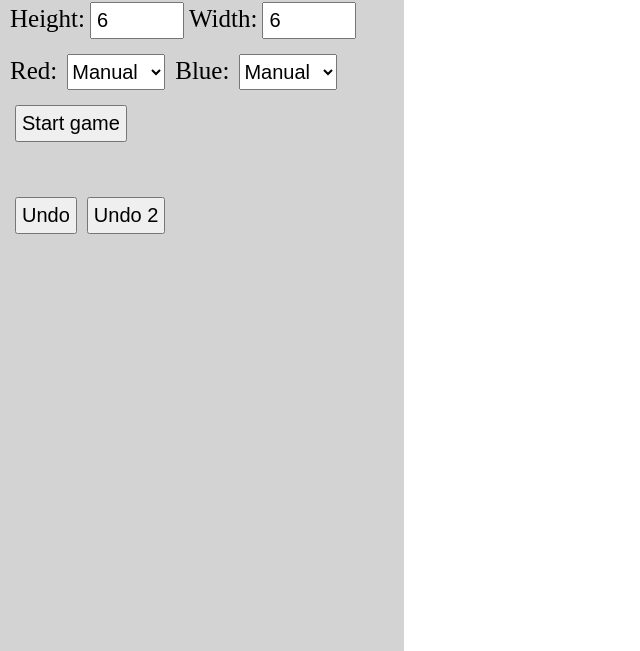
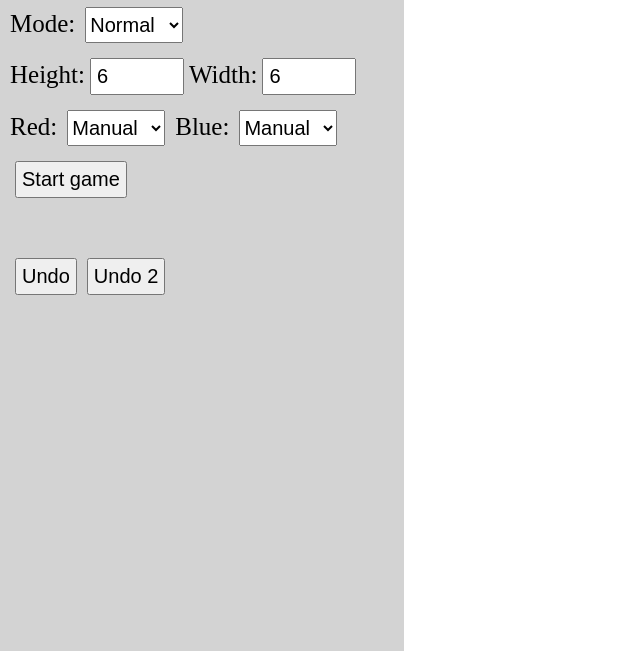
Before and after one commit to AaronHe7/hex, a React app: page / in a window 1280 px wide. Shown: the part 149-800 px from the top of the page, without its empty margins (0-640 px from the left). Built offline with nearby package versions, Linux system fonts and the light colour scheme.

Commit message:
Add Anti Hex game mode

```diff
--- /dev/null
+++ b/src/components/AntiHex.js
@@ -0,0 +1,25 @@
+import Hex from "./Hex";
+
+export default class AntiHex extends Hex {
+    constructor(width, height) {
+        super(width, height);
+    }
+    move(r, c) {
+        let gameOverBefore = this.gameOver;
+        super.move(r, c);
+        if (gameOverBefore != this.gameOver) {
+            this.winner *= -1;
+        }
+    }
+    copy() {
+        let hex = new AntiHex(this.WIDTH, this.HEIGHT);
+        hex.currentPlayer = this.currentPlayer;
+        hex.gameOver = this.gameOver;
+        hex.winner = this.winner;
+        for (let move of this.moveHistory) {
+            hex.board[move[0]][move[1]] = this.board[move[0]][move[1]];
+            hex.moveHistory.push([...move]);
+        }
+        return hex;
+    }
+}
--- a/src/components/Game.js
+++ b/src/components/Game.js
@@ -1,5 +1,6 @@
 import React, { Component } from 'react'
 import Hex from './Hex'
+import AntiHex from './AntiHex'
 import styles from './css/game.module.scss'
 import RandomPlayer from './RandomPlayer'
 import Mcts from './Mcts'
@@ -11,6 +12,7 @@ export default class Game extends Component {
         this.canvasRef = React.createRef();
         this.statusRef = React.createRef();
         this.statusRef2 = React.createRef();
+        this.modeRef = React.createRef();
         this.heightRef = React.createRef();
         this.widthRef = React.createRef();
         this.redRef = React.createRef();
@@ -53,7 +55,15 @@ export default class Game extends Component {
         this.aiBlue = this.blueRef.current.value;
         let height = parseInt(this.heightRef.current.value);
         let width = parseInt(this.widthRef.current.value);
-        this.hex = new Hex(width, height);
+        let mode = this.modeRef.current.value;
+        switch (mode) {
+            case "normal":
+                this.hex = new Hex(width, height);
+                break;
+            case "anti":
+                this.hex = new AntiHex(width, height);
+                break;
+        }
         this.hexagons = new Array(this.hex.HEIGHT);
         this.cellSize = this.canvas.width / (Math.max(this.hex.WIDTH, this.hex.HEIGHT) * 1.5 * 2);
         for (let i = 0; i < this.hex.HEIGHT; i++) {
@@ -213,7 +223,7 @@ export default class Game extends Component {
     }
     mousePressed(x, y) {
         let cellCoords = this.getCell(x, y);
-        if (cellCoords === undefined) return;
+        if (cellCoords === undefined || this.hex.gameOver) return;
         this.manualMove = cellCoords;
     }
     render() {
@@ -223,6 +233,13 @@ export default class Game extends Component {
                     <div class={styles.controls}>
                         <h1>Hex</h1>
                         <h2>Aaron He</h2>
+                        <label for="mode">Mode:</label>
+                        <select name="mode" id="mode" ref={this.modeRef}>
+                            <option value="normal">Normal</option>
+                            {/* <option value="dark">Dark Hex</option> */}
+                            <option value="anti">Anti Hex</option>
+                        </select>
+                        <br />
                         <label for="height">Height:</label>
                         <input type="number" min="1" name="height" id="height" ref={this.heightRef} defaultValue="6" />
                         <label for="width">Width:</label>
@@ -243,8 +260,10 @@ export default class Game extends Component {
                         <br />
                         <button onClick={() => this.startGame()}>Start game</button>
                         <br />
-                        <button onClick={() => this.undo()} class={styles.undoButton}>Undo</button>
-                        <button onClick={() => this.undo(2)}>Undo 2</button>
+                        <div class={styles.undoButtons}>
+                            <button onClick={() => this.undo()} class={styles.undoButton}>Undo</button>
+                            <button onClick={() => this.undo(2)}>Undo 2</button>
+                        </div>
                     </div>
                 </div>
                 <div class={styles.game}>
--- a/src/components/Mcts.js
+++ b/src/components/Mcts.js
@@ -1,5 +1,3 @@
-import Hex from './Hex'
-
 Array.prototype.shuffle = function () {
     for (let i = 0; i < this.length; i++) {
         let j = Math.floor(Math.random() * (i + 1));
@@ -100,9 +98,12 @@ class Node {
 export default class Mcts {
     constructor(hex) {
         this.hex = hex;
+        console.log(hex);
         this.rootNode = new Node(hex);
+        console.log(hex);
+        console.log(this.rootNode.hex);
     }
-    bestMove(simulations = 4000) {
+    bestMove(simulations = 2000) {
         if (this.rootNode.gameOver) {
             return;
         }
--- a/src/components/css/game.module.scss
+++ b/src/components/css/game.module.scss
@@ -52,10 +52,7 @@
         font-size: 20px;
         margin: 5px;
     }
-    .undoButton {
-        margin-top: 50px;
+    .undoButtons {
+        padding-top: 50px;
     }
 }
-
-.game {
-}
```
